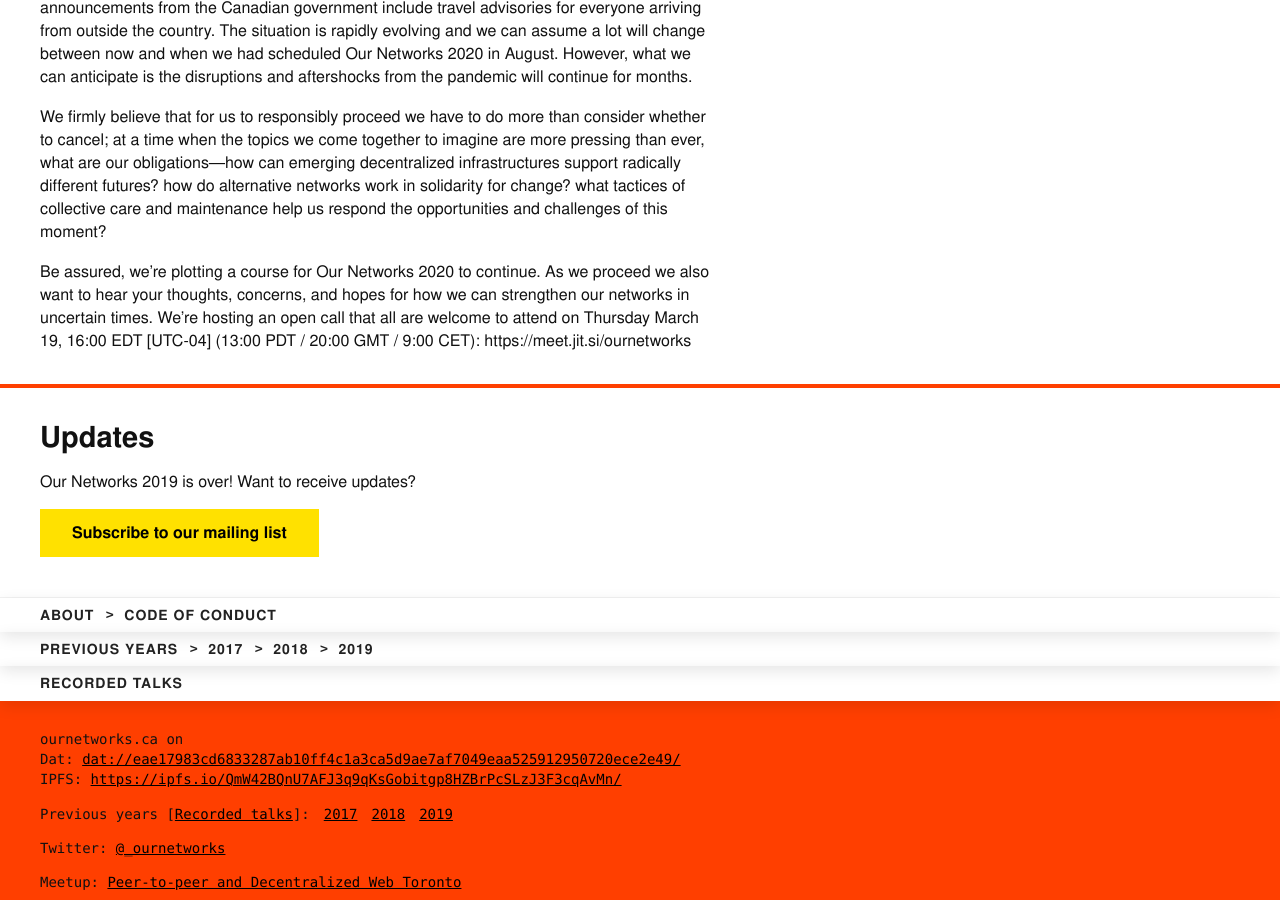
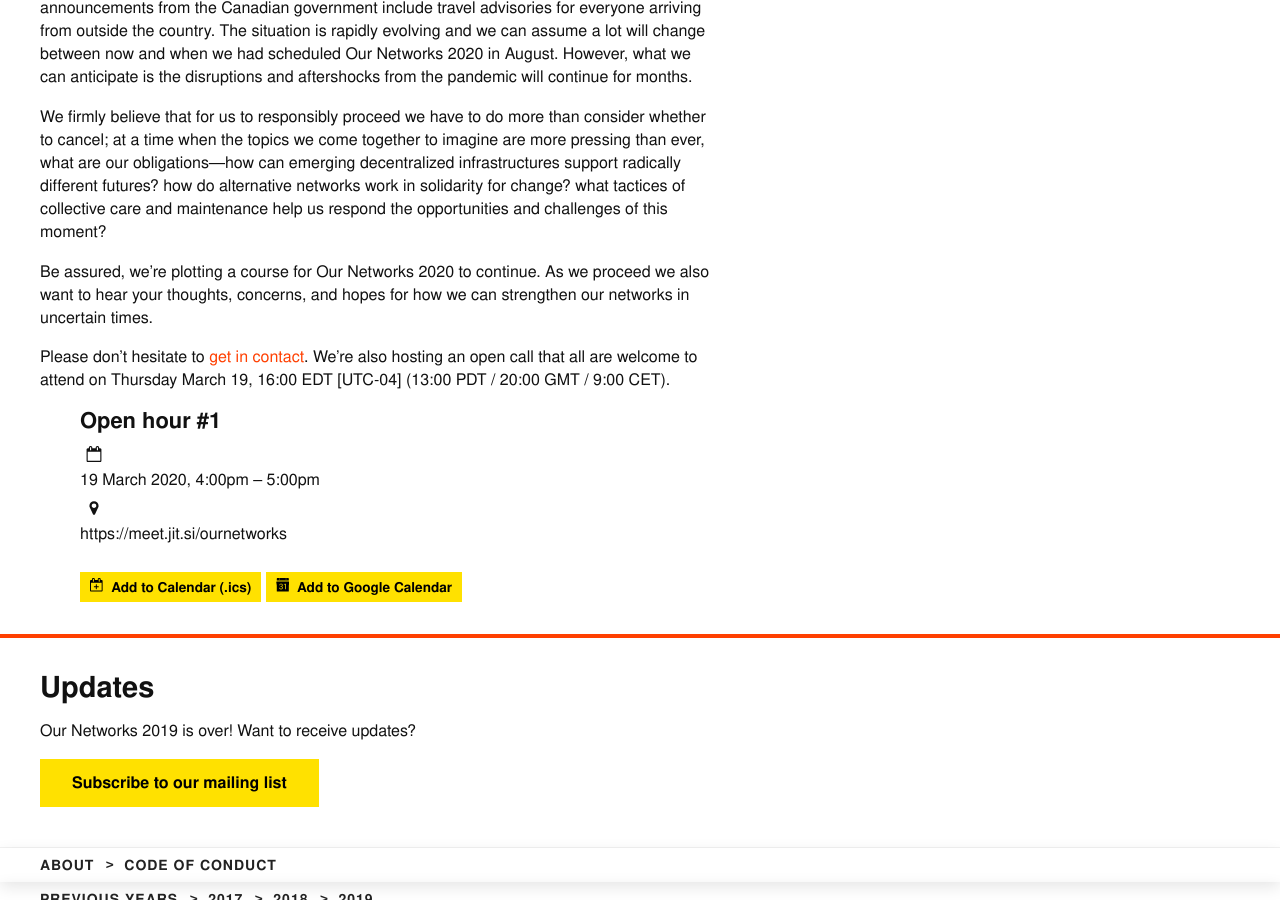
Before and after one commit to ournetworks/ournetworks.ca, a Jekyll site: the page built from index.md, in a window 1280 px wide and 900 px high, scrolled down 578 px. Built offline with Jekyll 4.4.1, drawn with Linux system fonts in a browser that asks for light colours.

Commit message:
add event yml and switch front page call to event

```diff
--- /dev/null
+++ b/_data/events.yml
@@ -0,0 +1,6 @@
+- title: "Open hour #1"
+  type: call
+  location: https://meet.jit.si/ournetworks
+  date: 2020-03-19
+  startTime: '16:00'
+  endTime: '17:00'
--- a/index.md
+++ b/index.md
@@ -10,4 +10,19 @@ redirect_from:
 
 We firmly believe that for us to responsibly proceed we have to do more than consider whether to cancel; at a time when the topics we come together to imagine are more pressing than ever, what are our obligations—how can emerging decentralized infrastructures support radically different futures? how do alternative networks work in solidarity for change? what tactices of collective care and maintenance help us respond the opportunities and challenges of this moment?
 
-Be assured, we're plotting a course for Our Networks 2020 to continue. As we proceed we also want to hear your thoughts, concerns, and hopes for how we can strengthen our networks in uncertain times. We're hosting an open call that all are welcome to attend on Thursday March 19, 16:00 EDT [UTC-04] (13:00 PDT / 20:00 GMT / 9:00 CET): https://meet.jit.si/ournetworks
+Be assured, we're plotting a course for Our Networks 2020 to continue. As we proceed we also want to hear your thoughts, concerns, and hopes for how we can strengthen our networks in uncertain times.
+
+Please don't hesitate to [get in contact]({{ site.email }}). We're also hosting an open call that all are welcome to attend on Thursday March 19, 16:00 EDT [UTC-04] (13:00 PDT / 20:00 GMT / 9:00 CET).
+
+<!-- Call section -->
+<section class="sections">
+  <div class="container">
+    <div class="row events-grid">
+      {% for call in site.data.events %}
+      <div class="six columns event">
+        {% include event.html event=call %}
+      </div>
+      {% endfor %}
+    </div>
+  </div>
+</section>
```
Also changed, not shown: _data/calls.yml (deleted, +0 -23 lines).
